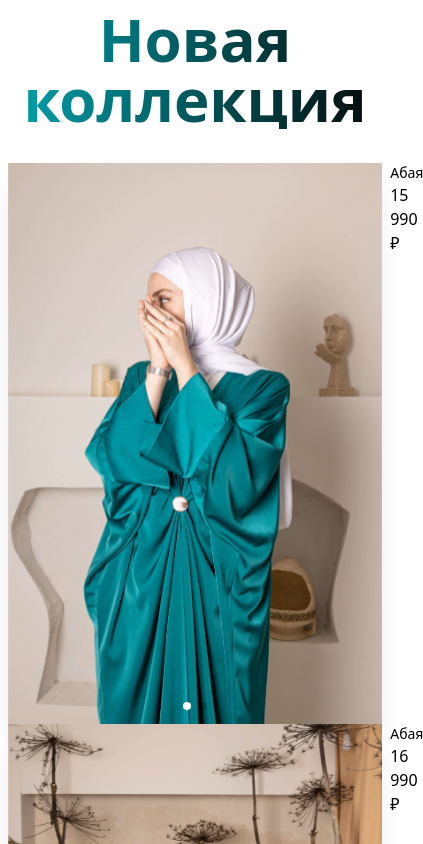
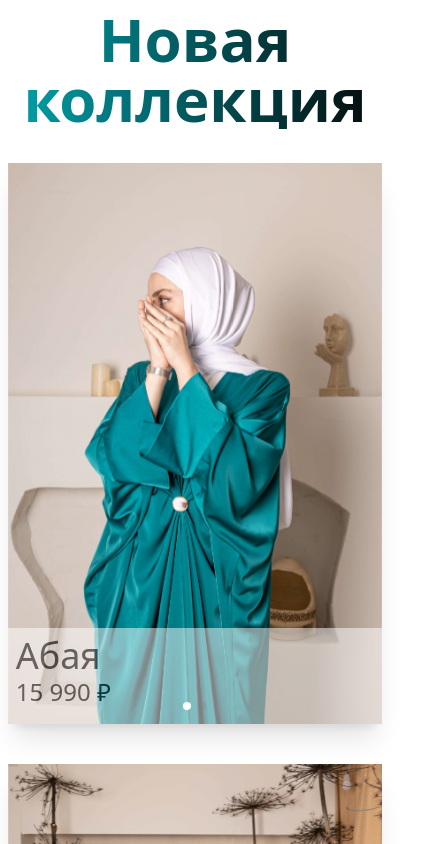
Before and after one commit to mustafagarko/amfora-app, a React (Create React App) app: page / in a window 390 px wide. Shown: the part 860-1704 px from the top of the page, 423 px wide, since content can reach past the window. Built offline with nearby package versions, Linux system fonts and the light colour scheme.

Commit message:
responsive HomePageItems

```diff
--- a/src/components/Swiper.jsx
+++ b/src/components/Swiper.jsx
@@ -21,19 +21,19 @@ export default ({ item }) => {
       loop={true}
       id="swiper"
     >
-      <SwiperSlide>
-        <figure>
+      <SwiperSlide className="w-full h-full">
+        <figure className="w-full h-full">
           <img
             src={item.pic1}
-            className="object-cover hover:scale-105 transition-transform"
+            className="object-cover w-full h-full hover:scale-105 transition-transform"
           ></img>
         </figure>
       </SwiperSlide>
-      <SwiperSlide>
-        <figure>
+      <SwiperSlide className="w-full h-full">
+        <figure className="w-full h-full">
           <img
             src={item.pic2}
-            className="object-cover  hover:scale-105 transition-transform"
+            className="object-cover w-full h-full  hover:scale-105 transition-transform"
           ></img>
         </figure>
       </SwiperSlide>
--- a/src/pages/Homepage/Homepage.jsx
+++ b/src/pages/Homepage/Homepage.jsx
@@ -1,6 +1,6 @@
 import bgHero from "../../assets/heroBg-min.jpg";
 // import Footer from "../../components/Footer";
-import HomepageItems from "./HopepageItems";
+import HomepageItems from "./HomepageItems";
 import { useState, useEffect } from "react";
 function Homepage() {
   // const [menuOpened, setMenuOpened] = useState(false);
--- a/src/pages/Homepage/HopepageItems.jsx
+++ b/src/pages/Homepage/HomepageItems.jsx
@@ -1,6 +1,5 @@
 import { items } from "../../components/DataItems";
 import Swiper from "../../components/Swiper";
-import ItemPage from "../ItemPage/ItemPage";
 import { useState } from "react";
 import { useNavigate } from "react-router-dom";
 
@@ -12,20 +11,30 @@ function HomepageItems() {
         Новая коллекция
       </h1>
 
-      <div className="flex md:flex-row flex-col justify-between  md:w-screen w-full md:h-[80vh] h-[160vh]  px-[2vw] pt-[4vh] mb-[2vh]">
+      <div className="flex md:flex-row flex-col justify-between  md:w-screen w-full md:h-[80vh] h-fit gap-10  px-[2vw] pt-[4vh] mb-[2vh]">
         {items.map((item, i) => {
           return (
             <div
-              className="md:w-[30vw] md:h-full flex flex-row md:flex-col md:gap-4 gap-2 shadow-xl cursor-pointer "
+              className="relative md:w-[30vw] md:h-full flex flex-row md:flex-col md:gap-4 gap-2 shadow-xl cursor-pointer "
               key={item.id}
               onClick={() => {
                 navigate(`item/${item.id}`);
               }}
             >
-              <Swiper item={item} className="md:w-full w-[70%]" />
-
-              <div className="flex flex-col md:gap-1 md:px-4 md:w-full w-[30%]">
-                <p className="font-light md:text-xl text-sm hover:underline">
+              <Swiper item={item} className="w-full" />
+              <div className="absolute left-0 w-full bg-white h-24 bottom-0 opacity-50 z-30 md:hidden p-2">
+                <p className="font-light text-4xl  hover:underline">
+                  {item.title}
+                </p>
+                <p className=" text-2xl pb-1">
+                  {item.price.toString().slice(0, 2) +
+                    ` ` +
+                    `${item.price.toString().slice(2)} `}
+                  ₽
+                </p>
+              </div>
+              <div className="md:flex hidden flex-col gap-1 px-4 md:w-full">
+                <p className="font-light text-xl  hover:underline">
                   {item.title}
                 </p>
                 <p className=" pb-1">
--- a/src/pages/ItemPage/ItemPage.jsx
+++ b/src/pages/ItemPage/ItemPage.jsx
@@ -18,7 +18,7 @@ export default function ItemPage() {
   }
 
   return (
-    <section className="`w-screen md:h-screen h-[140vh] " id="page">
+    <section className="w-screen md:h-screen h-[130vh]" id="page">
       <section
         onClick={(e) => {
           if (showModal && e.target.id !== `modal`) setShowModal(false);
@@ -35,7 +35,7 @@ export default function ItemPage() {
         >
           <Icon icon="fluent-mdl2:back" width={25} height={25} />
         </button>
-        <div className="md:w-[80vw] md:mt-0 mt-8 w-[90%] md:h-[80vh] h-[130vh] shadow-2xl absolute top-[53%] left-1/2 -translate-x-1/2 md:-translate-y-1/2 -translate-y-[35%] flex md:flex-row flex-col justify-between">
+        <div className="md:w-[80vw] md:mt-0 mt-8 w-[90%] md:h-[80vh] h-fit shadow-2xl absolute md:top-[53%] top-[50%] left-1/2 -translate-x-1/2 md:-translate-y-1/2 -translate-y-[35%] flex md:flex-row flex-col justify-between">
           <figure className="h-[80vh] md:w-[40%] w-full">
             <Swiper
               className="w-full h-full"
@@ -52,19 +52,19 @@ export default function ItemPage() {
               loop={true}
               id="swiper"
             >
-              <SwiperSlide>
-                <figure>
+              <SwiperSlide className="w-full h-full">
+                <figure className="w-full h-full">
                   <img
                     src={item.pic1}
-                    className="object-cover hover:scale-105 transition-transform"
+                    className="object-cover hover:scale-105 transition-transform w-full h-full"
                   ></img>
                 </figure>
               </SwiperSlide>
-              <SwiperSlide>
-                <figure>
+              <SwiperSlide className="w-full h-full">
+                <figure className="w-full h-full">
                   <img
                     src={item.pic2}
-                    className="object-cover  hover:scale-105 transition-transform"
+                    className="object-cover w-full h-full hover:scale-105 transition-transform"
                   ></img>
                 </figure>
               </SwiperSlide>
```
